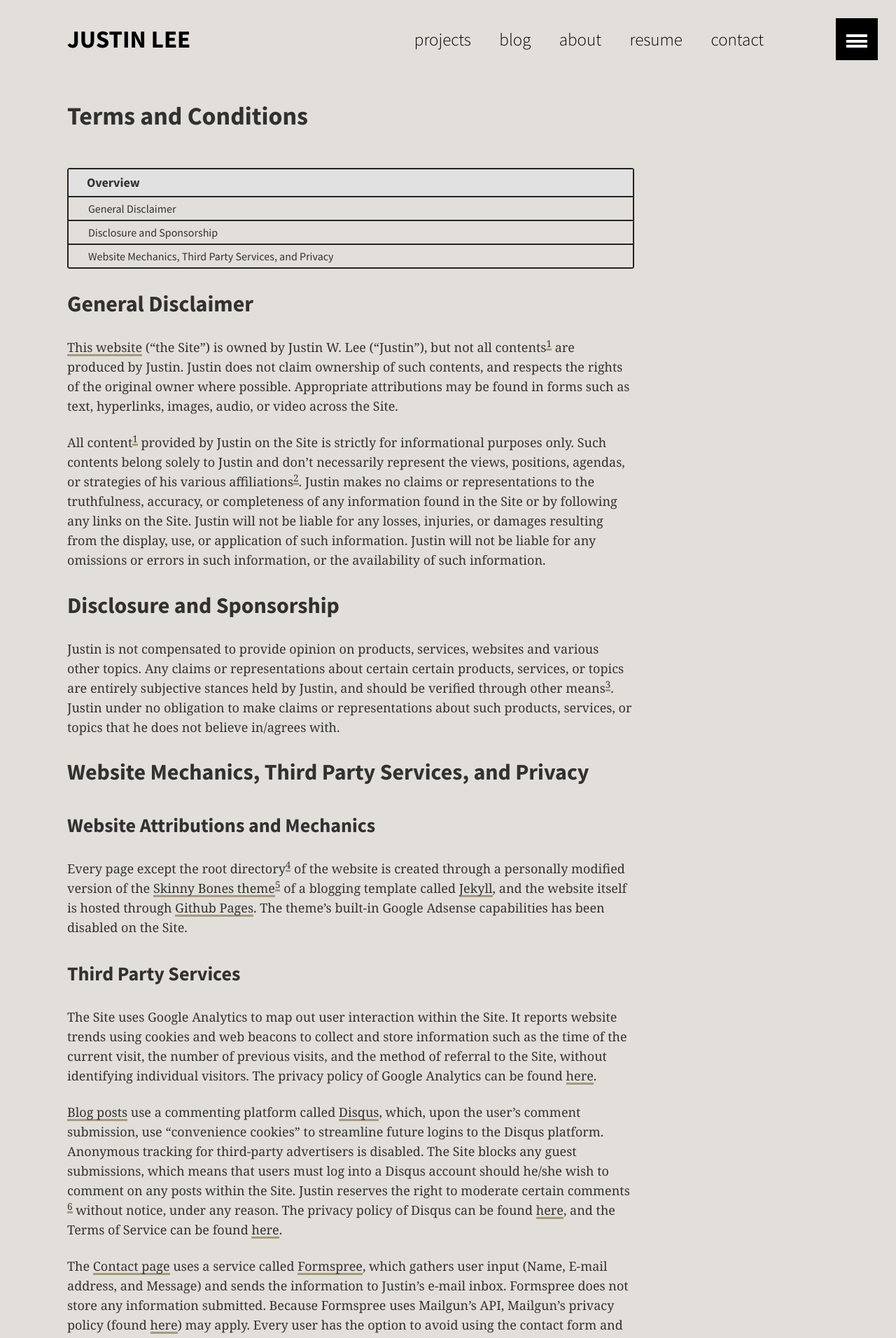
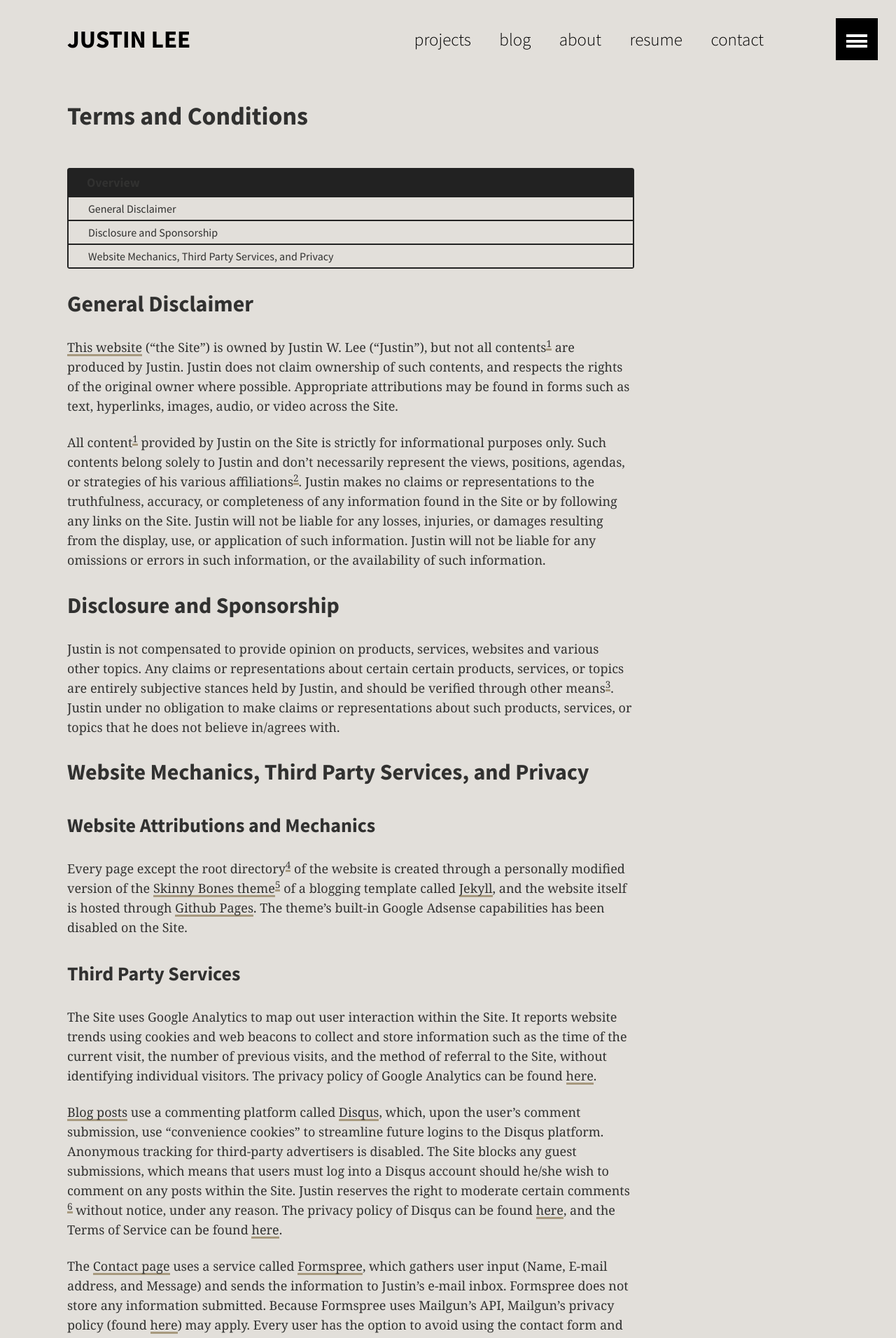
Before and after one commit to pengineered/pengineered.github.io, a Jekyll site: the page built from terms/terms.md, in a window 1280 px wide. Shown: the top 1912 px of the page at 70% size. Built offline with Jekyll 4.4.1, drawn with Linux system fonts in a browser that asks for light colours.

Commit message:
changed table colors

```diff
--- a/_sass/_toc.scss
+++ b/_sass/_toc.scss
@@ -36,7 +36,7 @@
       border-left: 2px solid transparent;
       &:hover,
       &:focus {
-        background: mix($white, $border-color, 5%);
+        background: $main-brown /*mix($white, $border-color, 5%)*/;
       }
       border-bottom: medium none transparent;
       box-shadow: none;
@@ -45,9 +45,10 @@
   h6 {
     margin: 0;
     padding: 7px 1.618rem;
-    background: $table-stripe-color;
+    background: #222222/*$table-stripe-color*/;
+    @include transition(background 0.5s);
     &:hover {
-      background: #222222;/*mix($white, $border-color, 5%)*/;
+      background: $main-brown;/*mix($white, $border-color, 5%)*/;
     }
     a {
       color: $bg-color/*$text-color*/;
```
